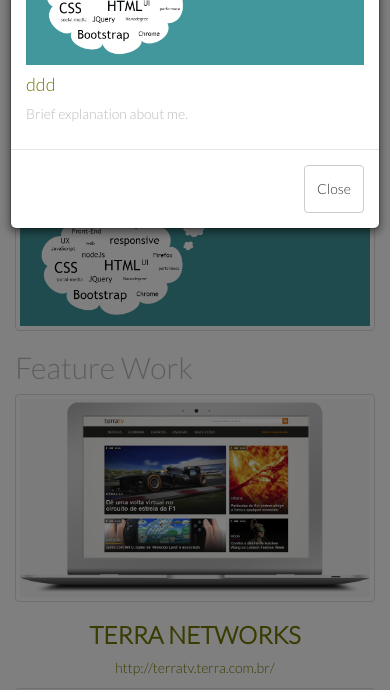
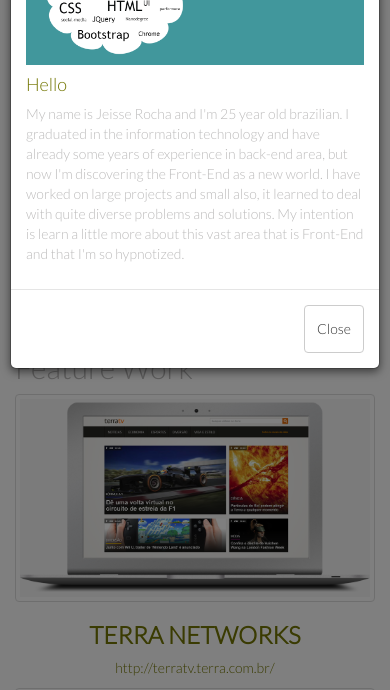
Before and after one commit to Jeisse/frontEndNanodegree, a plain HTML site: page index.html in a window 390 px wide. Both pictures are taken after a click on the picture 195 px from the left and 416 px from the top of the page. Shown: the part 148-838 px from the top of the page. Drawn offline with Linux system fonts and the light colour scheme.

Commit message:
Finilized \o

```diff
--- a/index.html
+++ b/index.html
@@ -4,13 +4,12 @@
 	<meta charset="utf-8">
 	<meta http-equiv="X-UA-Compatible" content="IE=edge">
 	<meta name="viewport" content="width=device-width, initial-scale=1.0">
+
 	<title>My first Portifolio</title>
+
 	<link href='http://fonts.googleapis.com/css?family=Lato:100,300' rel='stylesheet' type='text/css'>
 	<link rel="stylesheet" type="text/css" href="css/bootstrap.css">
 	<link rel="stylesheet" type="text/css" href="css/style.css">
-
-	<script type="text/javascript" src="js/jquery-2.1.4.min.js"></script>
-	<script type="text/javascript" src="js/bootstrap.js"></script>
 </head>
 <body>
 <div class="container">
@@ -30,7 +29,7 @@
 	</div>
 	<div class="row">
 		<div class="col-md-12">
-			<img class="img-responsive img-thumbnail" src="img/myself_1200_large_2x.png" data-toggle="modal" data-target="#aboutmeimg" alt="Picture talking about me. What I like, think and invest.">
+			<img class="img-responsive img-thumbnail" src="img/myself_1200.png" data-toggle="modal" data-target="#aboutmeimg" alt="Picture talking about me. What I like, think and invest.">
 		</div>
 	</div>
 	<div class="row">
@@ -67,10 +66,10 @@
       </div>
       <div class="modal-body">
       	<!-- image below: 580x120 -->
-      	<img class="img-responsive" src="img/myself_1200_large_2x.png" alt="Picture talking about me. What I like, think and invest">
+      	<img class="img-responsive" src="img/myself_1200_large_2x.png" alt="Picture talking about me. What I like, think and invest.">
         <article>
-        	<h4>ddd</h4>
-        	<p class="text-muted">Brief explanation about me.</p>
+        	<h4>Hello</h4>
+        	<p class="text-muted">My name is Jeisse Rocha and I'm 25 year old brazilian. I graduated in the information technology and have already some years of experience in back-end area, but now I'm discovering the Front-End as a new world. I have worked on large projects and small also, it learned to deal with quite diverse problems and solutions. My intention is learn a little more about this vast area that is Front-End and that I'm so hypnotized.</p>
         </article>
       </div>
       <div class="modal-footer">
@@ -141,7 +140,7 @@
       	<img class="img-responsive" src="img/flexmaint_1000_large_2x.png" alt="Dashboard manitenance, KPI.">
         <article>
         	<h4>FlexMaint Project</h4>
-        	<p class="text-muted">Brief explanation about what I did there.</p>
+        	<p class="text-muted">FlexMaint is a browser based Preventive Maintenance CMMS Software. With it’s ultimate flexibility, it can be customised by the user. Apart from a few selected mandatory items, every other field on the screen can be turned on or off, made mandatory or not, or read only or not. FlexMaint™ also allows clients total profile control including the asset tree structure, thereby limiting the user privileges by only allowing access to certain assets.</p>
         </article>
       </div>
       <div class="modal-footer">
@@ -150,6 +149,9 @@
     </div>
   </div>
 </div>
+
+<script type="text/javascript" src="js/jquery-2.1.4.min.js"></script>
+<script type="text/javascript" src="js/bootstrap.js"></script>
 </body>
 
 </html>
```
Also changed, not shown: img/IMG_0017.JPG (added), img/eu.jpg (added), img/myself_1200.png (added).
